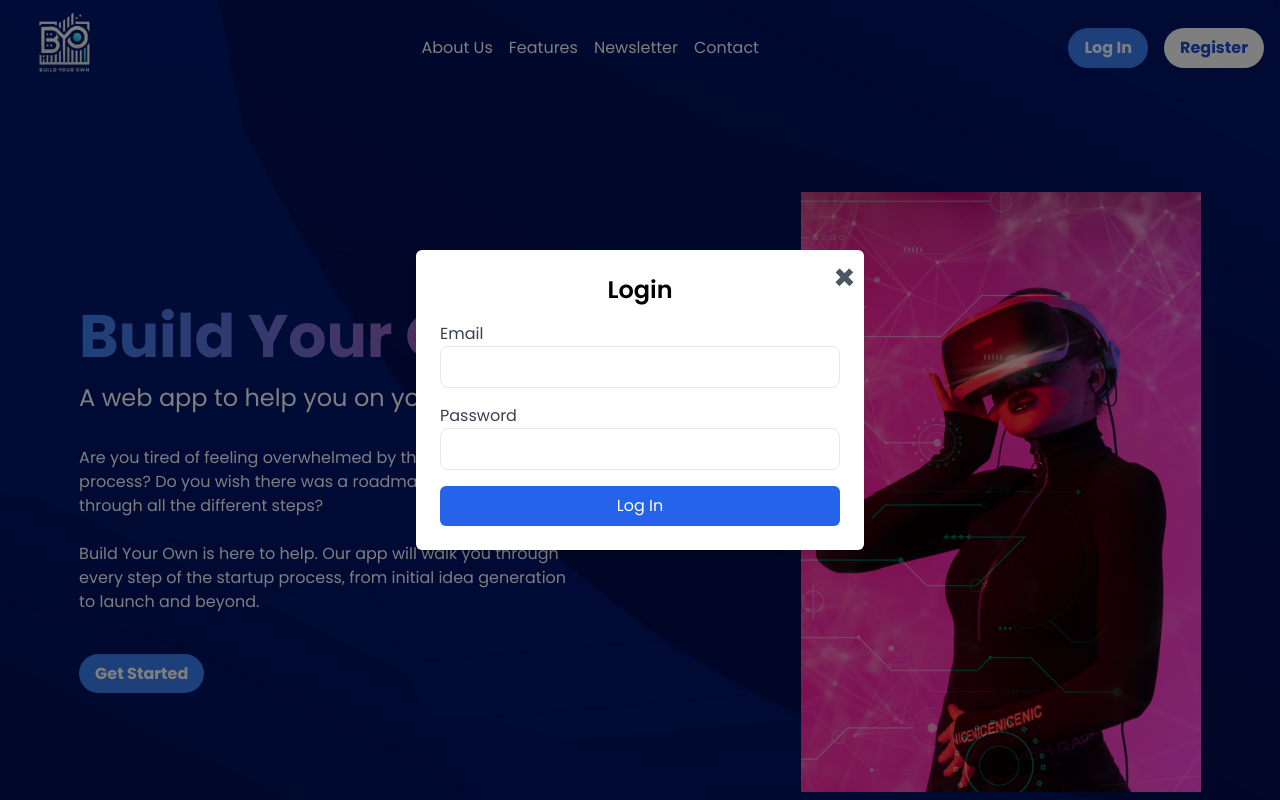
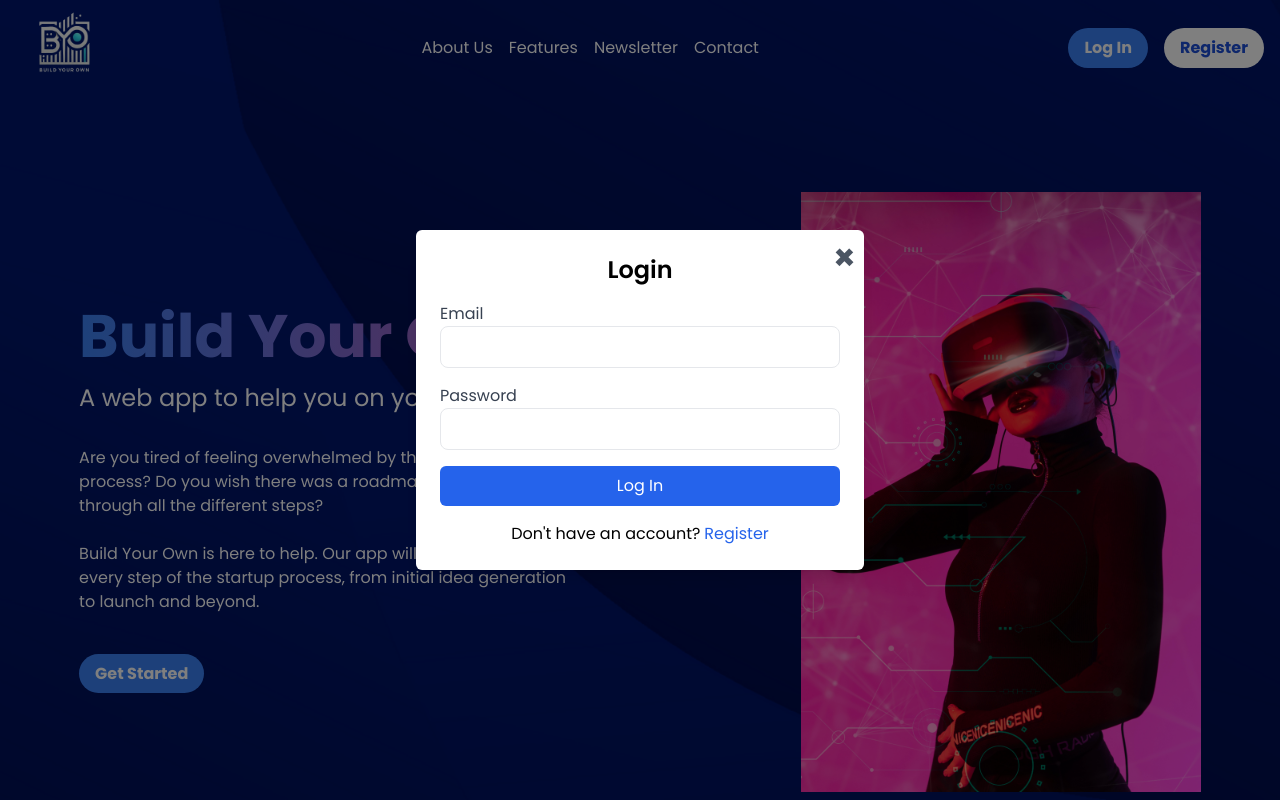
Before and after one commit to ChiriacPetrica/BuildYourOwn, a React (Vite) app: page / in a window 1280 px wide. Both pictures are taken after a click on the button "Log In". Shown: the top 800 px of the page. Built offline with nearby package versions, Linux system fonts and the light colour scheme.

Commit message:
Login/Register form message

```diff
--- a/src/App.jsx
+++ b/src/App.jsx
@@ -13,8 +13,7 @@ import ProtectedRoute from "./pages/ProtectedRoute";
 const App = () => {
   return (
     <RoadmapProvider>
-
-    <BrowserRouter >
+      <BrowserRouter>
         <Routes>
           <Route path="/" element={<LandingPage />} />
           {/* <RoadmapProvider></RoadmapProvider> */}
--- /dev/null
+++ b/src/components/AuthMessage.jsx
@@ -0,0 +1,15 @@
+const AuthMessage = ({ message, actionText, onActionClick }) => {
+  return (
+    <p className="text-center">
+      {message}
+      <span
+        className="ml-1 cursor-pointer text-blue-600 hover:underline"
+        onClick={onActionClick}
+      >
+        {actionText}
+      </span>
+    </p>
+  );
+};
+
+export default AuthMessage;
--- a/src/components/LoginForm.jsx
+++ b/src/components/LoginForm.jsx
@@ -1,8 +1,9 @@
 import { useState } from "react";
 import { useNavigate } from "react-router-dom";
 import { useAuth } from "../context/AuthContext";
+import AuthMessage from "./AuthMessage";
 
-const LoginForm = () => {
+const LoginForm = ({ setModalType }) => {
   const { login } = useAuth();
 
   const [email, setEmail] = useState("");
@@ -56,10 +57,15 @@ const LoginForm = () => {
         </div>
         <button
           type="submit"
-          className="w-full rounded-md bg-blue-600 p-2 text-white"
+          className="w-full rounded-md bg-blue-600 p-2 text-white hover:bg-blue-700"
         >
           Log In
         </button>
+        <AuthMessage
+          message="Don't have an account?"
+          actionText="Register"
+          onActionClick={() => setModalType("register")}
+        />
       </form>
     </>
   );
--- a/src/components/Navbar.jsx
+++ b/src/components/Navbar.jsx
@@ -77,12 +77,9 @@ const Navbar = () => {
         {modalOpen && (
           <Modal onClose={closeModal}>
             {modalType === "login" ? (
-              <LoginForm />
+              <LoginForm setModalType={setModalType} />
             ) : (
-              <RegisterForm
-                setModalOpen={setModalOpen}
-                setModalType={setModalType}
-              />
+              <RegisterForm setModalType={setModalType} />
             )}
           </Modal>
         )}
--- a/src/components/RegisterForm.jsx
+++ b/src/components/RegisterForm.jsx
@@ -2,6 +2,7 @@ import { useState } from "react";
 import { useAuth } from "../context/AuthContext";
 import { Toaster } from "react-hot-toast";
 import toast from "react-hot-toast";
+import AuthMessage from "./AuthMessage";
 
 const RegisterForm = ({ setModalType }) => {
   const { signUp } = useAuth();
@@ -76,10 +77,15 @@ const RegisterForm = ({ setModalType }) => {
         </div>
         <button
           type="submit"
-          className="w-full rounded-md bg-blue-600 p-2 text-white"
+          className="w-full rounded-md bg-blue-600 p-2 text-white hover:bg-blue-700"
         >
           Register
         </button>
+        <AuthMessage
+          message={"Already have an account?"}
+          actionText={"Login"}
+          onActionClick={() => setModalType("login")}
+        />
       </form>
     </>
   );
--- a/src/pages/Dashboard.jsx
+++ b/src/pages/Dashboard.jsx
@@ -9,19 +9,17 @@ import Button from "../components/Button";
 import { useRoadmapsContext } from "../context/RoadmapsContext";
 
 const Dashboard = () => {
-  const {calculateTotalXP} = useRoadmapsContext();
+  const { calculateTotalXP } = useRoadmapsContext();
   const { profile, logout } = useAuth();
   const navigate = useNavigate();
 
-const total = calculateTotalXP();
+  const total = calculateTotalXP();
 
-const level = Math.floor(total / 2000);
+  const level = Math.floor(total / 2000);
 
-const rest = Math.floor(total % 2000);
+  const rest = Math.floor(total % 2000);
 
-  const percent = (rest * 100 /2000)
-
-
+  const percent = (rest * 100) / 2000;
 
   const handleLogout = async () => {
     await logout();
@@ -29,10 +27,9 @@ const rest = Math.floor(total % 2000);
   };
   // console.log(total);
 
-
   return (
     <div className="grid h-screen grid-cols-[auto_1fr] bg-slate-800 text-xl text-white">
-      <aside className="flex flex-col gap-6 border-r border-slate-700 px-8 pt-0 pb-12">
+      <aside className="flex flex-col gap-6 border-r border-slate-700 px-8 pb-12 pt-0">
         <div>
           <img src={Logo} alt="Build Your Own Logo" className="h-48" />
         </div>
@@ -76,17 +73,18 @@ const rest = Math.floor(total % 2000);
             </li>
           </ul>
         </nav> */}
-        <div className="flex flex-col justify-between items-center gap-4" >
+        <div className="flex flex-col items-center justify-between gap-4">
           {/* <pre>{user}</pre> */}
-          <h3>{profile.username}</h3>
+          <h3>{profile?.username}</h3>
           <h4>Points: {total || 0}</h4>
           <h4>Level {level}</h4>
-          <progress value={rest} max="2000" ></progress><span>{percent}%</span>
-          <div className="max-w-40 rounded-full overflow-hidden">
-          <img src={profile.avatar_url} alt="" className="block w-full" />
+          <progress value={rest} max="2000"></progress>
+          <span>{percent}%</span>
+          <div className="max-w-40 overflow-hidden rounded-full">
+            <img src={profile?.avatar_url} alt="" className="block w-full" />
           </div>
-          <Button variant="full" onClick={handleLogout} >
-          Logout
+          <Button variant="full" onClick={handleLogout}>
+            Logout
           </Button>
         </div>
       </aside>
--- a/src/pages/Roadmaps.jsx
+++ b/src/pages/Roadmaps.jsx
@@ -2,13 +2,11 @@ import { Link } from "react-router-dom";
 import { useAuth } from "../context/AuthContext";
 
 const Roadmaps = () => {
-  const {profile} = useAuth();
-
-
+  const { profile } = useAuth();
 
   return (
     <div className="max-w-7xl space-y-2 text-lg sm:px-6 lg:px-8">
-      <h3>Welcome, {profile.username}</h3>
+      <h3>Welcome, {profile?.username}</h3>
       <h1 className="text-3xl font-bold">Explore our business roadmaps</h1>
       <p>
         We have a wide range of roadmaps to help you on your entrepreneurial
```
Lines whose indentation alone changed are shown as unchanged.
